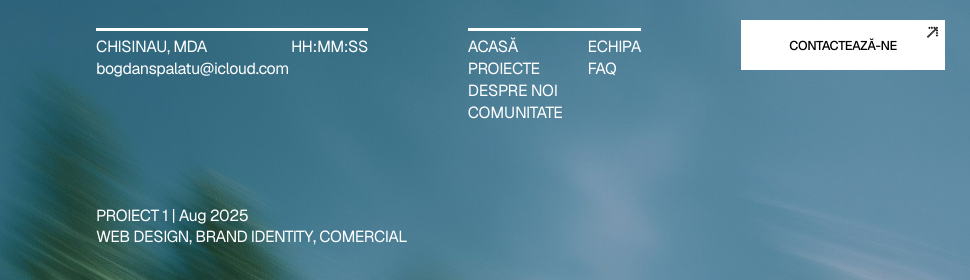
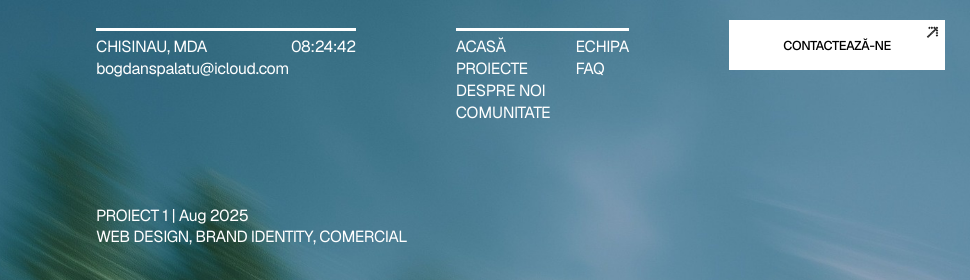
Before and after one commit to spalatu/SPA-Media, a plain HTML site: page index.html in a window 1280 px wide. Shown: the top 280 px of the page, 310-1280 px from the left. Drawn offline with nearby package versions, Linux system fonts and the light colour scheme.

Commit message:
Adăugat ceas live în navbar în loc de HH:MM:SS (Fixes #6)

```diff
--- a/index.html
+++ b/index.html
@@ -41,7 +41,7 @@
                             <a href="#">CHISINAU, MDA</a>
                             <a href="#">bogdanspalatu@icloud.com</a>
                         </div>
-                        <div class="rightrow"><a href="#">HH:MM:SS</a></div>
+                        <div class="rightrow"><a href="#" id="live-clock">HH:MM:SS</a></div>
                     </div>
 
                     <!-- Move project div inside -->
@@ -123,5 +123,22 @@
 <script src="script.js"></script>
 <script src="cursor.js"></script>
 <script src="loading.js"></script>
+<script>
+function updateClock() {
+    const clock = document.getElementById('live-clock');
+    if (!clock) return;
+
+    const now = new Date();
+    const hours = String(now.getHours()).padStart(2,'0');
+    const minutes = String(now.getMinutes()).padStart(2,'0');
+    const seconds = String(now.getSeconds()).padStart(2,'0');
+
+    clock.textContent = `${hours}:${minutes}:${seconds}`;
+}
+
+// Actualizează la fiecare secundă
+setInterval(updateClock, 1000);
+updateClock();
+    </script>
   </body>
 </html>
```
